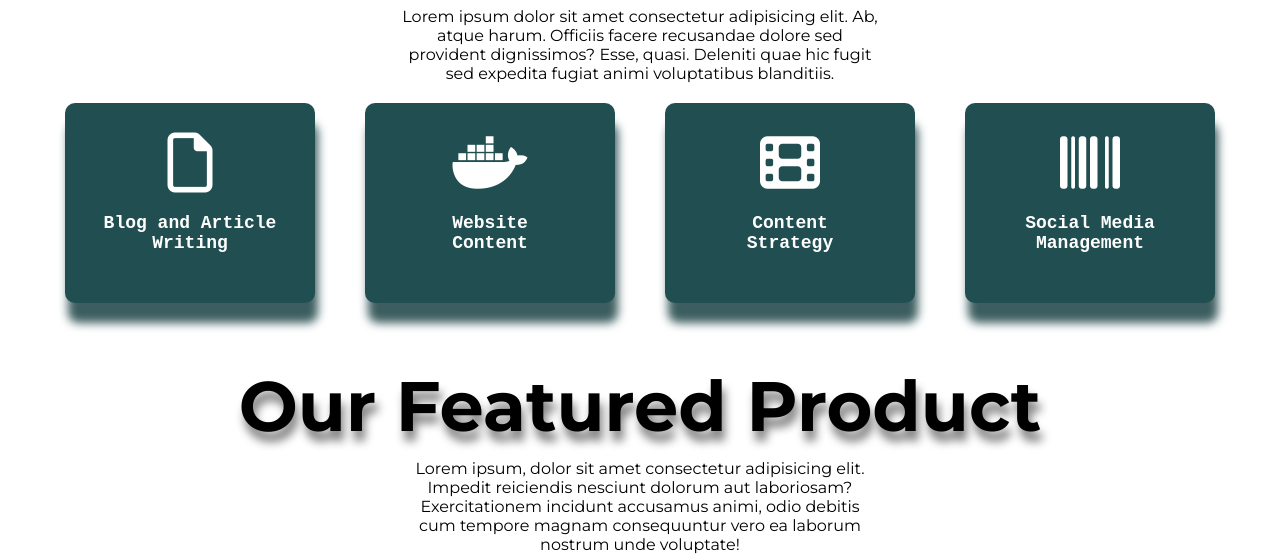
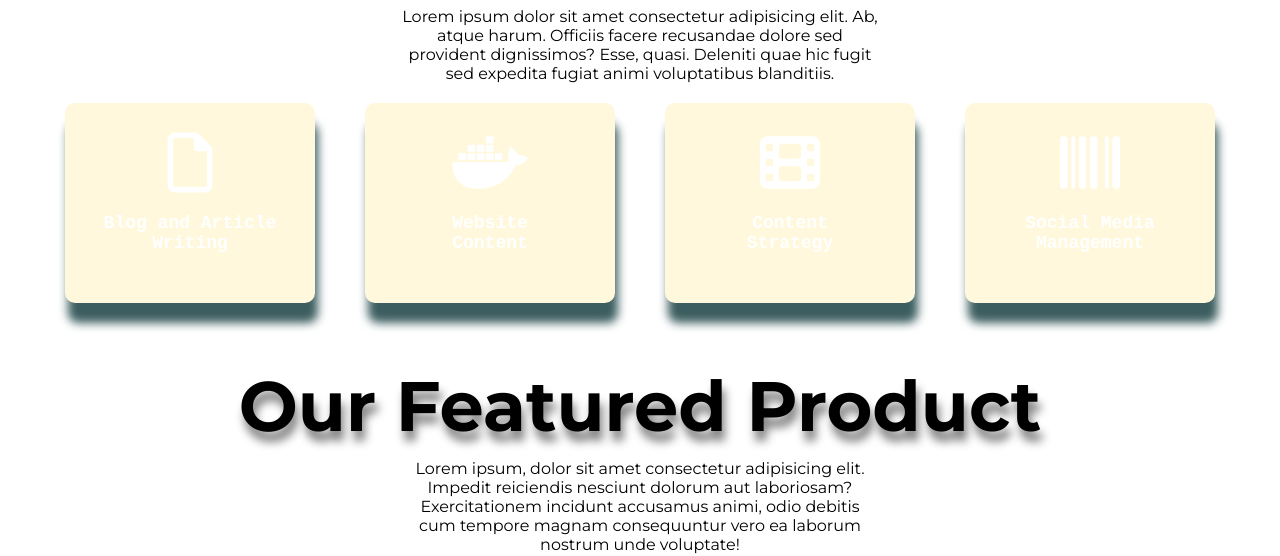
Before and after one commit to amalcaziiz/agrivista, a plain HTML site: page index.html in a window 1280 px wide. Shown: the part 1386-1942 px from the top of the page. Drawn offline with Linux system fonts and the light colour scheme.

Commit message:
It's update

```diff
--- a/style.css
+++ b/style.css
@@ -104,7 +104,7 @@
 .service{
     width: 250px;
     height: 200px;
-    background-color: #204E51;
+    background-color: cornsilk;
     border-radius: 10px;
     box-shadow: 3px 20px 10px #3d5e60;
 
```
